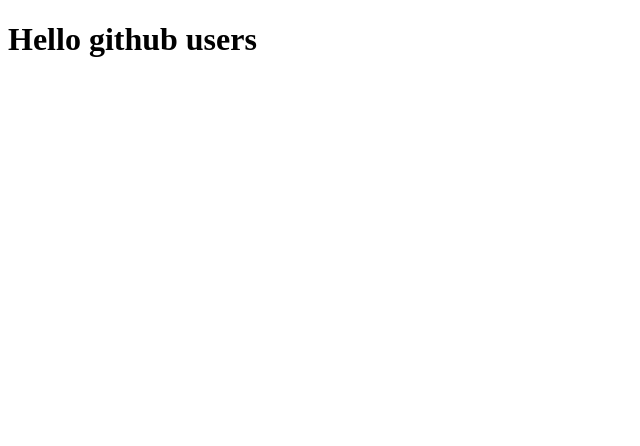
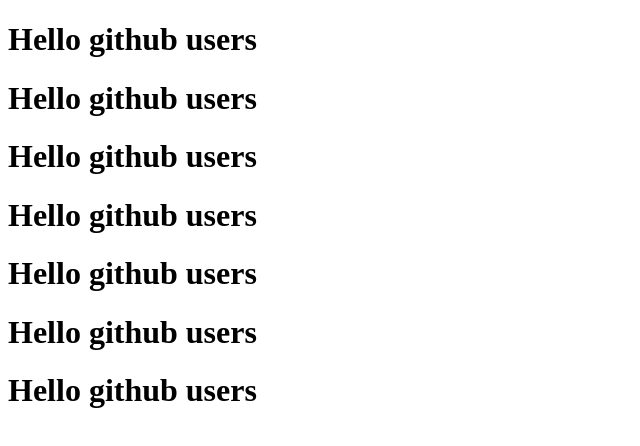
Before and after one commit to Meek-Maestro/Website-with-flask, a plain HTML site: page index.html in a window 1280 px wide. Shown: the whole page, without its empty margins (0-640 px from the left). Drawn offline with Linux system fonts and the light colour scheme.

Commit message:
Added multiple h1 tags

```diff
--- a/index.html
+++ b/index.html
@@ -7,5 +7,11 @@
 </head>
 <body>
     <h1>Hello github users</h1>
+    <h1>Hello github users</h1>
+    <h1>Hello github users</h1>
+    <h1>Hello github users</h1>
+    <h1>Hello github users</h1>
+    <h1>Hello github users</h1>
+    <h1>Hello github users</h1>
 </body>
 </html>
```
